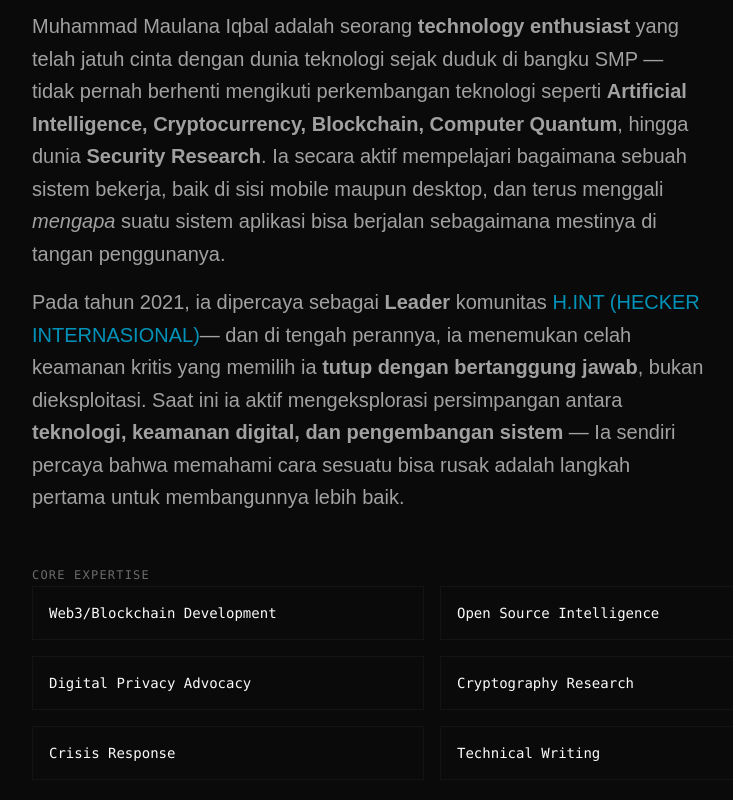
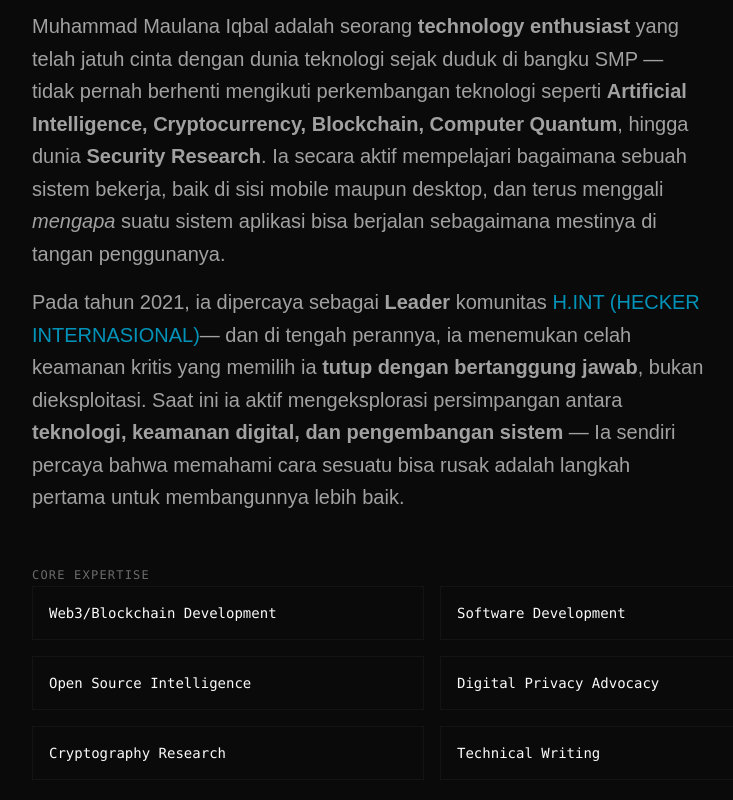
Before and after one commit to Moch-Iqbaal/moch-iqbaaal, a React (Vite) app: page /about in a window 1280 px wide. Shown: the part 603-1403 px from the top of the page, without its empty margins (16-749 px from the left). Built offline with nearby package versions, Linux system fonts and the light colour scheme.

Commit message:
updated in About

```diff
--- a/package.json
+++ b/package.json
@@ -33,7 +33,7 @@
     "vite": "^6.2.3"
   },
   "devDependencies": {
-    "@cloudflare/vite-plugin": "^1.39.0",
+    "@cloudflare/vite-plugin": "^1.40.0",
     "@types/express": "^4.17.21",
     "@types/node": "^22.14.0",
     "@types/react": "^19.2.14",
--- a/src/pages/about.tsx
+++ b/src/pages/about.tsx
@@ -60,10 +60,10 @@ export default function About() {
         <div className="grid grid-cols-1 md:grid-cols-2 gap-4">
           {[
             "Web3/Blockchain Development",
+            "Software Development",
             "Open Source Intelligence",
             "Digital Privacy Advocacy",
             "Cryptography Research",
-            "Crisis Response",
             "Technical Writing"
           ].map((skill) => (
             <div key={skill} className="p-4 border border-border/40 font-mono text-sm">
```
Also changed, not shown: 1 other file (tests, documents, lock files or other folders).
